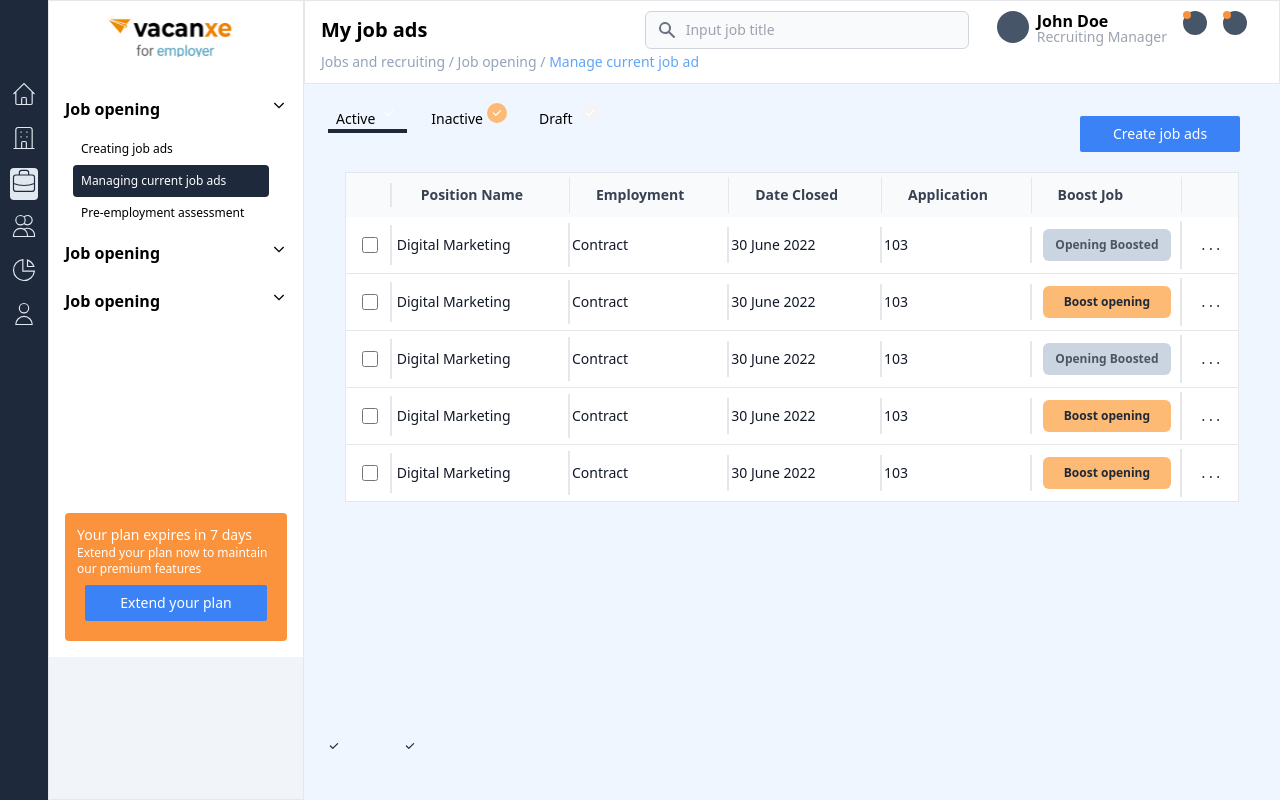
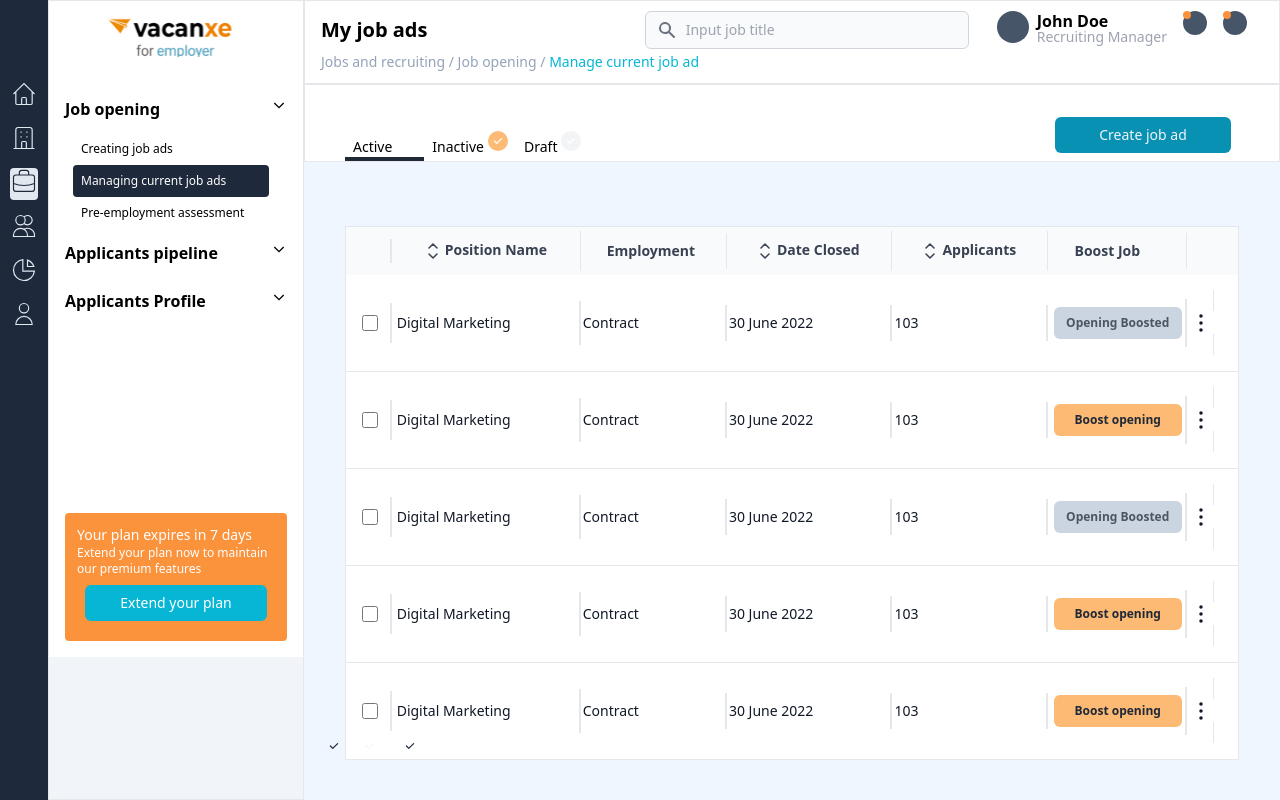
Before and after one commit to inusanaimu/Vacanxe, a Next.js app: page / in a window 1280 px wide. Built offline with nearby package versions, Linux system fonts and the light colour scheme.

Commit message:
Pixel Perfect UI Implemented

```diff
--- a/components/Hero.js
+++ b/components/Hero.js
@@ -1,15 +1,13 @@
 function Hero() {
   return (
-    <>
-      <div className=''>
-        <div className='pb-0 w-full  pt-6 '>
-          <div className=' float-left px-6'>
-            <ul className='flex flex-row gap-4 text-sm'>
-              <li className='px-2 border-b-4 border-gray-800'>
-                <a href='#'>
+    <div className='grid grid-cols-2 border pb-0 pt-6 px-10 bg-white'>
+      <div className='pb-0 mb-0 relative'>
+        <ul className=' text-sm absolute bottom-0'>
+          <li className='px-2 border-b-4 pb-0 mb-0 border-gray-800 inline-block'>
+            <a href='#' className='pb-0 mb-0'>
               Active
               <sup className='ml-1'>
-                    <span className='inline-flex items-center p-1 text-sm font-semibold rounded-full dark:bg-blue-400 text-white'>
+                <span className='inline-flex items-center p-1 text-sm font-semibold rounded-full dark:bg-cyan-500 text-white'>
                   <svg
                     className='w-3 h-3'
                     fill='currentColor'
@@ -26,8 +24,8 @@ function Hero() {
               </sup>
             </a>
           </li>
-              <li className='px-2'>
-                <a href='#'>
+          <li className='pb-0 mb-0 px-2 inline-block'>
+            <a href='#' className='pb-0 mb-0'>
               Inactive
               <sup className='ml-1'>
                 <span className='inline-flex items-center p-1 text-sm font-semibold rounded-full bg-orange-300 text-white'>
@@ -47,9 +45,9 @@ function Hero() {
               </sup>
             </a>
           </li>
-              <li className='px-2'>
-                <a href='#'>
-                  Draft{' '}
+          <li className=' pb-0 mb-0 px-2 inline-block'>
+            <a href='#' className='pb-0 mb-0'>
+              Draft
               <sup className='ml-1'>
                 <span className='inline-flex items-center p-1 text-sm font-semibold bg-gray-100 rounded-full dark:bg-gray-700 text-white'>
                   <svg
@@ -70,17 +68,100 @@ function Hero() {
           </li>
         </ul>
       </div>
-          <div>
-            <div className='w-40 float-right mr-10 '>
-              <button className='text-white text-sm rounded-sm mx-auto w-full bg-blue-500 text-center px-4 py-2 my-2'>
-                Create job ads
+      <div className='text-right py-2 px-2'>
+        <button className='text-slate-100 text-sm rounded-md mx-auto w-44 bg-cyan-600 text-center px-4 py-2'>
+          Create job ad
         </button>
       </div>
     </div>
-        </div>
-      </div>
-    </>
   )
 }
 
 export default Hero
+
+// function Hero() {
+//   return (
+//     <>
+//       <div className=''>
+//         <div className='pb-0 w-full  pt-6 '>
+//           <div className=' float-left px-6'>
+//             <ul className='flex flex-row gap-4 text-sm'>
+//               <li className='px-2 border-b-4 border-gray-800'>
+//                 <a href='#'>
+//                   Active
+//                   <sup className='ml-1'>
+//                     <span className='inline-flex items-center p-1 text-sm font-semibold rounded-full dark:bg-blue-400 text-white'>
+//                       <svg
+//                         className='w-3 h-3'
+//                         fill='currentColor'
+//                         viewBox='0 0 20 20'
+//                         xmlns='http://www.w3.org/2000/svg'
+//                       >
+//                         <path
+//                           fillRule='evenodd'
+//                           d='M16.707 5.293a1 1 0 010 1.414l-8 8a1 1 0 01-1.414 0l-4-4a1 1 0 011.414-1.414L8 12.586l7.293-7.293a1 1 0 011.414 0z'
+//                           clipRule='evenodd'
+//                         ></path>
+//                       </svg>
+//                     </span>
+//                   </sup>
+//                 </a>
+//               </li>
+//               <li className='px-2'>
+//                 <a href='#'>
+//                   Inactive
+//                   <sup className='ml-1'>
+//                     <span className='inline-flex items-center p-1 text-sm font-semibold rounded-full bg-orange-300 text-white'>
+//                       <svg
+//                         className='w-3 h-3'
+//                         fill='currentColor'
+//                         viewBox='0 0 20 20'
+//                         xmlns='http://www.w3.org/2000/svg'
+//                       >
+//                         <path
+//                           fillRule='evenodd'
+//                           d='M16.707 5.293a1 1 0 010 1.414l-8 8a1 1 0 01-1.414 0l-4-4a1 1 0 011.414-1.414L8 12.586l7.293-7.293a1 1 0 011.414 0z'
+//                           clipRule='evenodd'
+//                         ></path>
+//                       </svg>
+//                     </span>
+//                   </sup>
+//                 </a>
+//               </li>
+//               <li className='px-2'>
+//                 <a href='#'>
+//                   Draft{' '}
+//                   <sup className='ml-1'>
+//                     <span className='inline-flex items-center p-1 text-sm font-semibold bg-gray-100 rounded-full dark:bg-gray-700 text-white'>
+//                       <svg
+//                         className='w-3 h-3'
+//                         fill='currentColor'
+//                         viewBox='0 0 20 20'
+//                         xmlns='http://www.w3.org/2000/svg'
+//                       >
+//                         <path
+//                           fillRule='evenodd'
+//                           d='M16.707 5.293a1 1 0 010 1.414l-8 8a1 1 0 01-1.414 0l-4-4a1 1 0 011.414-1.414L8 12.586l7.293-7.293a1 1 0 011.414 0z'
+//                           clipRule='evenodd'
+//                         ></path>
+//                       </svg>
+//                     </span>
+//                   </sup>
+//                 </a>
+//               </li>
+//             </ul>
+//           </div>
+//           <div>
+//             <div className='w-40 float-right mr-10 '>
+//               <button className='text-white text-sm rounded-sm mx-auto w-full bg-blue-500 text-center px-4 py-2 my-2'>
+//                 Create job ads
+//               </button>
+//             </div>
+//           </div>
+//         </div>
+//       </div>
+//     </>
+//   )
+// }
+
+// export default Hero
--- a/components/NavBar.js
+++ b/components/NavBar.js
@@ -53,7 +53,9 @@ function NavBar() {
         <div className='text-slate-400 inline-block text-sm'>
           {' '}
           Jobs and recruiting / Job opening /{' '}
-          <span className='text-blue-400'>Manage current job ad</span>
+          <a href='#' className='text-cyan-500'>
+            Manage current job ad
+          </a>
         </div>
       </nav>
     </div>
--- a/components/SideBar.js
+++ b/components/SideBar.js
@@ -4,7 +4,9 @@ function SideBar() {
   return (
     <div className='bg-white p-4 flex flex-col space-y-4'>
       <div className=' pl-10  mb-6'>
-        <Logo />
+        <a href='#'>
+          <Logo />
+        </a>
       </div>
       <div className=''>
         <div>
@@ -39,7 +41,7 @@ function SideBar() {
           <a href='#'>
             <div className='flex justify-between'>
               <h3 className='inline'>
-                <b>Job opening </b>
+                <b>Applicants pipeline </b>
               </h3>
               <span className=''>
                 <svg
@@ -60,7 +62,7 @@ function SideBar() {
           <a href='#'>
             <div className='flex justify-between'>
               <h3 className='inline'>
-                <b>Job opening </b>
+                <b>Applicants Profile </b>
               </h3>
               <span className=''>
                 <svg
@@ -87,7 +89,7 @@ function SideBar() {
               Extend your plan now to maintain our premium features
             </h4>
           </div>
-          <button className=' rounded-sm mx-auto w-11/12 bg-blue-500 text-center px-4 py-2 my-2'>
+          <button className=' rounded-md mx-auto w-11/12 bg-cyan-500 text-center px-4 py-2 my-2'>
             Extend your plan
           </button>
         </div>
--- a/components/Table.js
+++ b/components/Table.js
@@ -18,16 +18,66 @@ function Table() {
                 </div>
               </th>
               <th scope='col' className='py-1'>
-                <div className='px-6 py-2 border-r'>Position name</div>
+                <div className='px-6 py-2 border-r'>
+                  <svg
+                    xmlns='http://www.w3.org/2000/svg'
+                    className='h-6 w-6 inline'
+                    fill='none'
+                    viewBox='0 0 24 24'
+                    stroke='currentColor'
+                    strokeWidth={1.5}
+                  >
+                    <path
+                      strokeLinecap='round'
+                      strokeLinejoin='round'
+                      d='M8 9l4-4 4 4m0 6l-4 4-4-4'
+                    />
+                  </svg>
+                  Position name
+                </div>
               </th>
               <th scope='col' className='py-1'>
                 <div className='px-6 py-2 border-r'>Employment</div>
               </th>
               <th scope='col' className='py-1'>
-                <div className='px-6 py-2 border-r'>Date closed</div>
+                <div className='px-6 py-2 border-r'>
+                  {' '}
+                  <svg
+                    xmlns='http://www.w3.org/2000/svg'
+                    className='h-6 w-6 inline'
+                    fill='none'
+                    viewBox='0 0 24 24'
+                    stroke='currentColor'
+                    strokeWidth={1.5}
+                  >
+                    <path
+                      strokeLinecap='round'
+                      strokeLinejoin='round'
+                      d='M8 9l4-4 4 4m0 6l-4 4-4-4'
+                    />
+                  </svg>
+                  Date closed
+                </div>
               </th>
               <th scope='col' className='py-1'>
-                <div className='px-6 py-2 border-r'>Application</div>
+                <div className='px-6 py-2 border-r'>
+                  {' '}
+                  <svg
+                    xmlns='http://www.w3.org/2000/svg'
+                    className='h-6 w-6 inline'
+                    fill='none'
+                    viewBox='0 0 24 24'
+                    stroke='currentColor'
+                    strokeWidth={1.5}
+                  >
+                    <path
+                      strokeLinecap='round'
+                      strokeLinejoin='round'
+                      d='M8 9l4-4 4 4m0 6l-4 4-4-4'
+                    />
+                  </svg>
+                  Applicants
+                </div>
               </th>
               <th scope='col' className='py-1'>
                 <div className='px-6 py-2 border-r'>Boost job</div>
--- /dev/null
+++ b/components/table_resource/CheckBox.js
@@ -0,0 +1,14 @@
+function CheckBox() {
+  return (
+    <>
+      <input
+        id='checkbox-table-search-1'
+        type='checkbox'
+        className='w-4 h-4 text-blue-600 bg-gray-100 border-gray-300 rounded focus:ring-blue-500 dark:focus:ring-blue-600 dark:ring-offset-gray-800 focus:ring-2 dark:bg-gray-700 dark:border-gray-600'
+      />
+      <label className='sr-only'>checkbox</label>
+    </>
+  )
+}
+
+export default CheckBox
--- a/components/table_resource/TableRow.js
+++ b/components/table_resource/TableRow.js
@@ -1,16 +1,12 @@
 import Boost from './Boost'
+import CheckBox from './CheckBox'
 
 function TableRow(props) {
   return (
     <>
       <td className='w-4 p-1'>
         <div className='flex items-center p-3 border-r-2'>
-          <input
-            id='checkbox-table-search-1'
-            type='checkbox'
-            className='w-4 h-4 text-blue-600 bg-gray-100 border-gray-300 rounded focus:ring-blue-500 dark:focus:ring-blue-600 dark:ring-offset-gray-800 focus:ring-2 dark:bg-gray-700 dark:border-gray-600'
-          />
-          <label className='sr-only'>checkbox</label>
+          <CheckBox />
         </div>
       </td>
       <th scope='row' className='px py-1 font-medium  whitespace-nowrap'>
@@ -33,8 +29,21 @@ function TableRow(props) {
         </div>
       </td>
       <td className='px py-4 text-center'>
-        <a href='#' className=' text-center font-medium '>
-          . . .
+        <a href='#' className=' text-center border font-medium '>
+          <svg
+            xmlns='http://www.w3.org/2000/svg'
+            className='h-6 w-6'
+            fill='none'
+            viewBox='0 0 24 24'
+            stroke='currentColor'
+            strokeWidth='1.5'
+          >
+            <path
+              strokeLinecap='round'
+              strokeLinejoin='round'
+              d='M12 5v.01M12 12v.01M12 19v.01M12 6a1 1 0 110-2 1 1 0 010 2zm0 7a1 1 0 110-2 1 1 0 010 2zm0 7a1 1 0 110-2 1 1 0 010 2z'
+            />
+          </svg>
         </a>
       </td>
     </>
```
Lines whose indentation alone changed are shown as unchanged.
